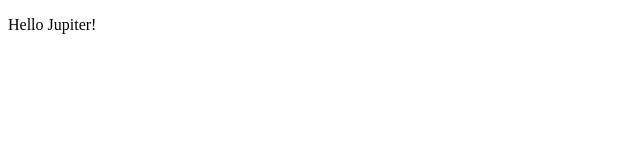
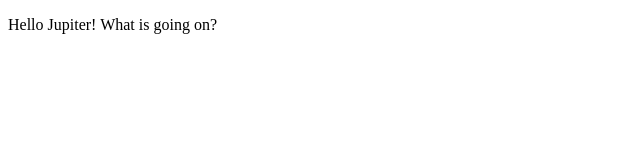
Before and after one commit to kevinripka-uiowa/assignments, a plain HTML site: page index.html in a window 1280 px wide. Shown: the whole page, without its empty margins (0-640 px from the left). Drawn offline with Linux system fonts and the light colour scheme.

Commit message:
testing more

```diff
--- a/index.html
+++ b/index.html
@@ -7,6 +7,6 @@
     <meta name="keywords" content="">
 </head>
 <body>
-    <p>Hello Jupiter!</p>
+    <p>Hello Jupiter! What is going on?</p>
 </body>
 </html>
```
